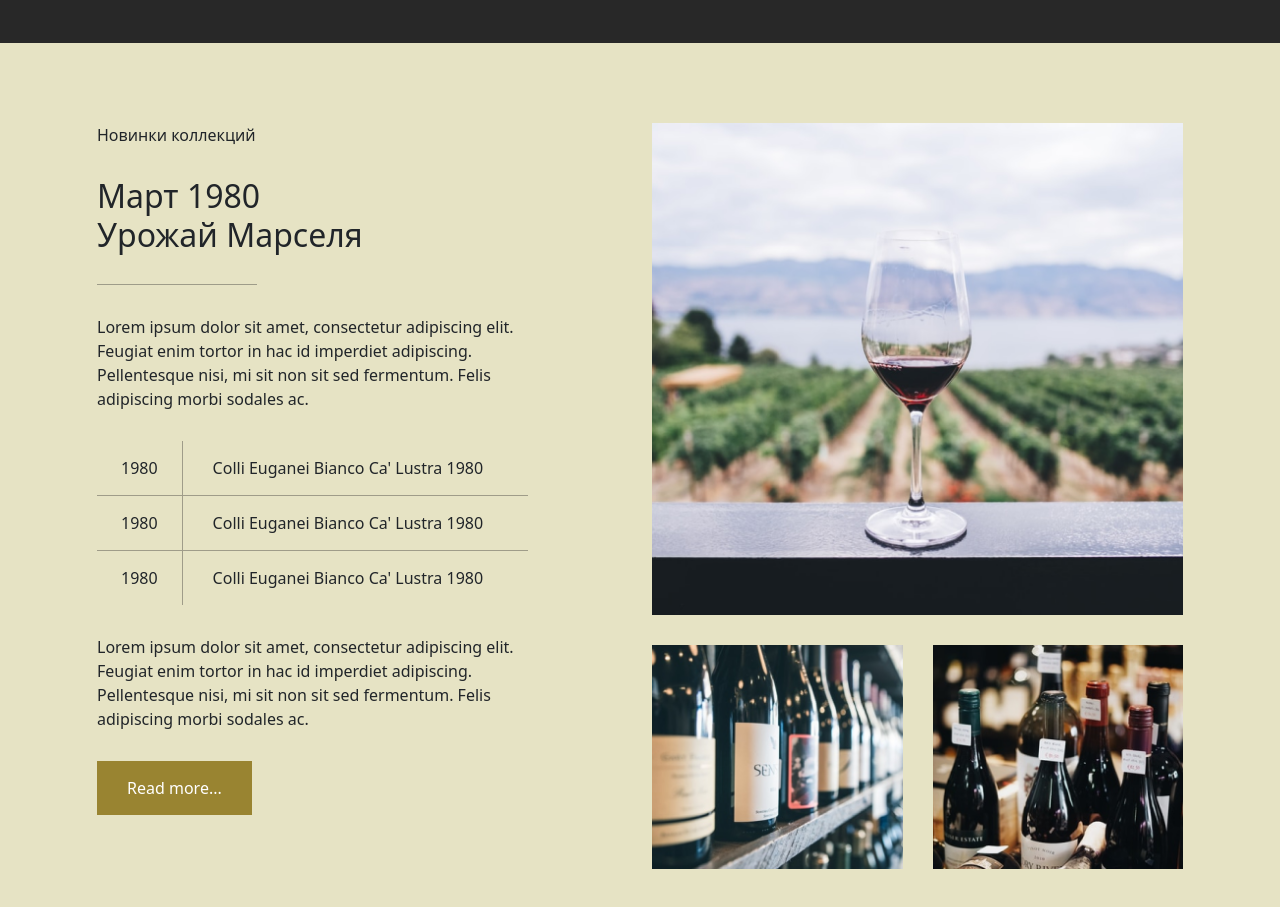
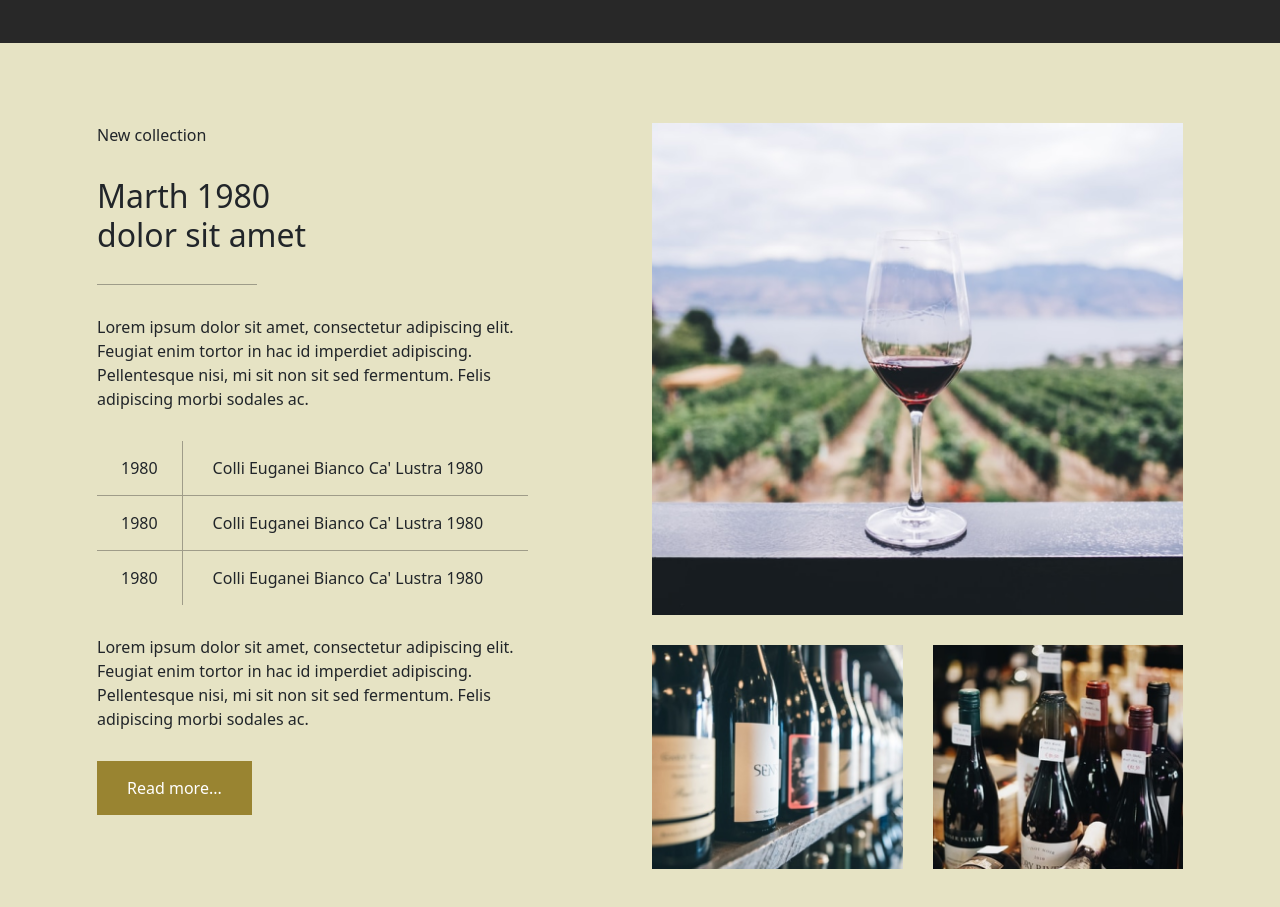
Before and after one commit to Dzmitryi25/winestore, a website: page app/index.html in a window 1280 px wide. Shown: the part 1580-2487 px from the top of the page. Drawn offline with Linux system fonts and the light colour scheme; files whose address does not match are found by name.

Commit message:
update blocks(translate to eng)

```diff
--- a/app/index.html
+++ b/app/index.html
@@ -84,8 +84,8 @@
             <div class="col-xl-6">
                 <div class="text__images__text__wrapper">
 
-                    <p class="text__images__subtitle">Новинки коллекций</p>
-                    <h2 class="text__images__title">Март 1980 <p>Урожай Марселя</p></h2>
+                    <p class="text__images__subtitle">New collection</p>
+                    <h2 class="text__images__title">Marth 1980 <p>dolor sit amet</p></h2>
                     <span class="text__images__under__line"></span>
                     <p class="text__images__text">Lorem ipsum dolor sit amet, consectetur adipiscing elit. Feugiat enim tortor in hac id imperdiet adipiscing. Pellentesque nisi, mi sit non sit sed fermentum. Felis adipiscing morbi sodales ac. </p>
 
```
Also changed, not shown: app/contacts.html (+1 -1 lines), dist/contacts.html, dist/index.html.
